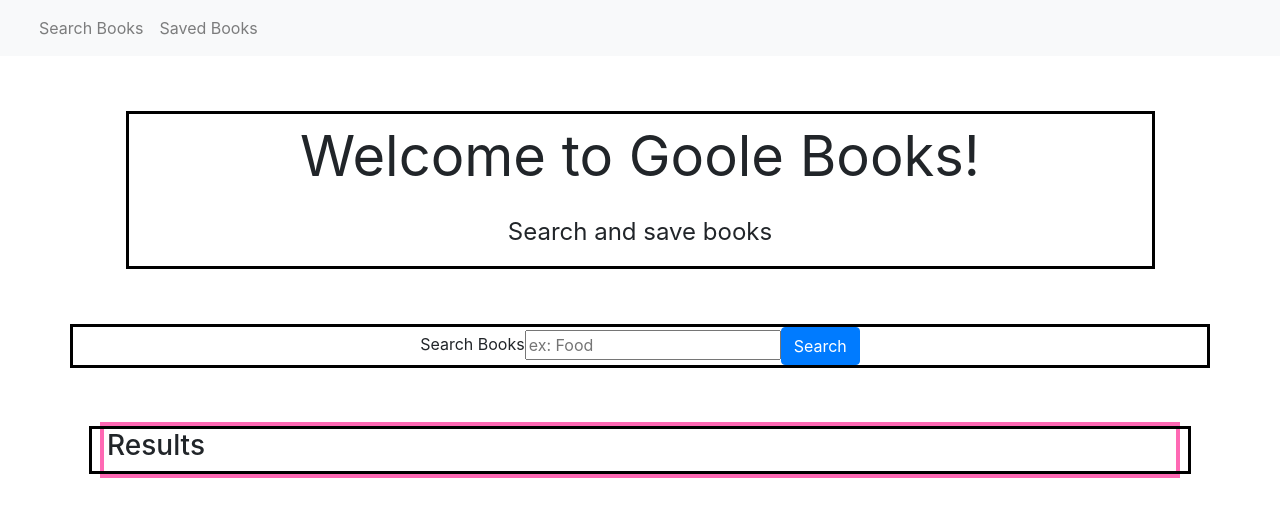
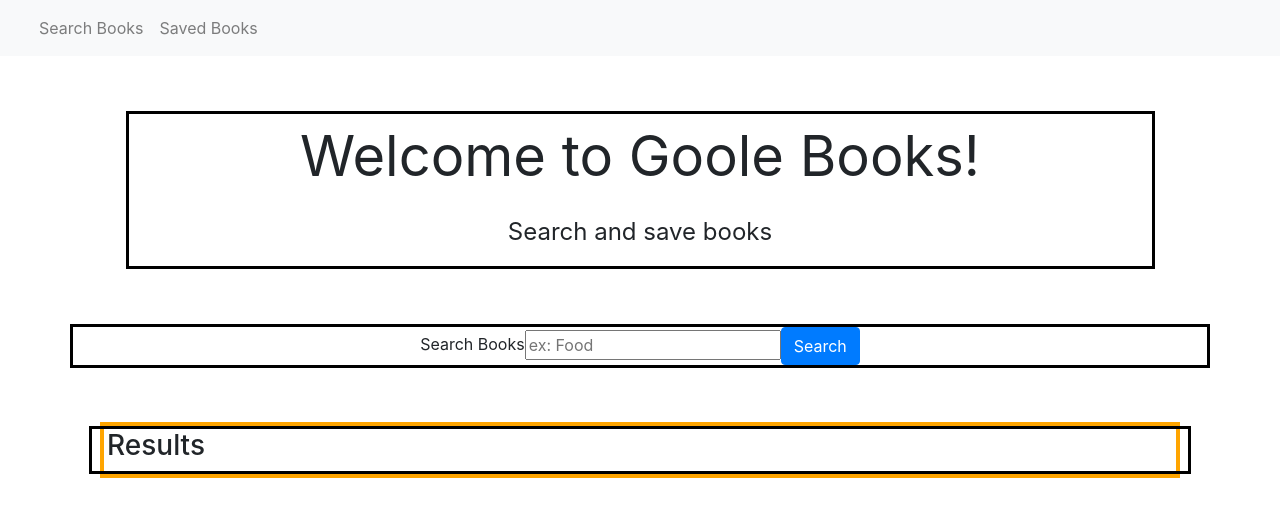
Before and after one commit to Alexandra-Hionis/Google-Book-Search, a React (Create React App) app in the folder client/: page /SavePage in a window 1280 px wide. Shown: the top 516 px of the page. Built offline with nearby package versions, Linux system fonts and the light colour scheme.

Commit message:
Tested out the handleSearch method and functionality with console.log. Seems to be working

```diff
--- a/client/src/App.css
+++ b/client/src/App.css
@@ -34,5 +34,6 @@
 
 #results {
   margin-top: 5%;
-  border: solid 4px hotpink;
+  border: solid 4px orange;
+
 }
```
